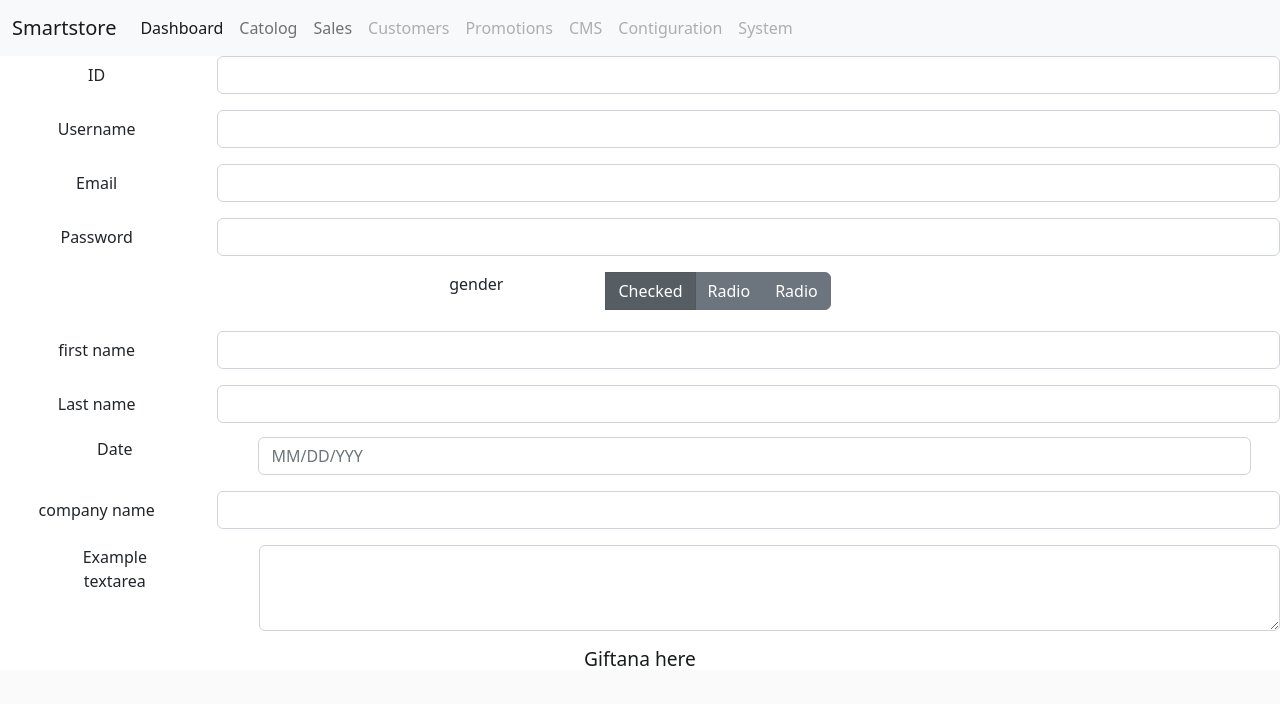
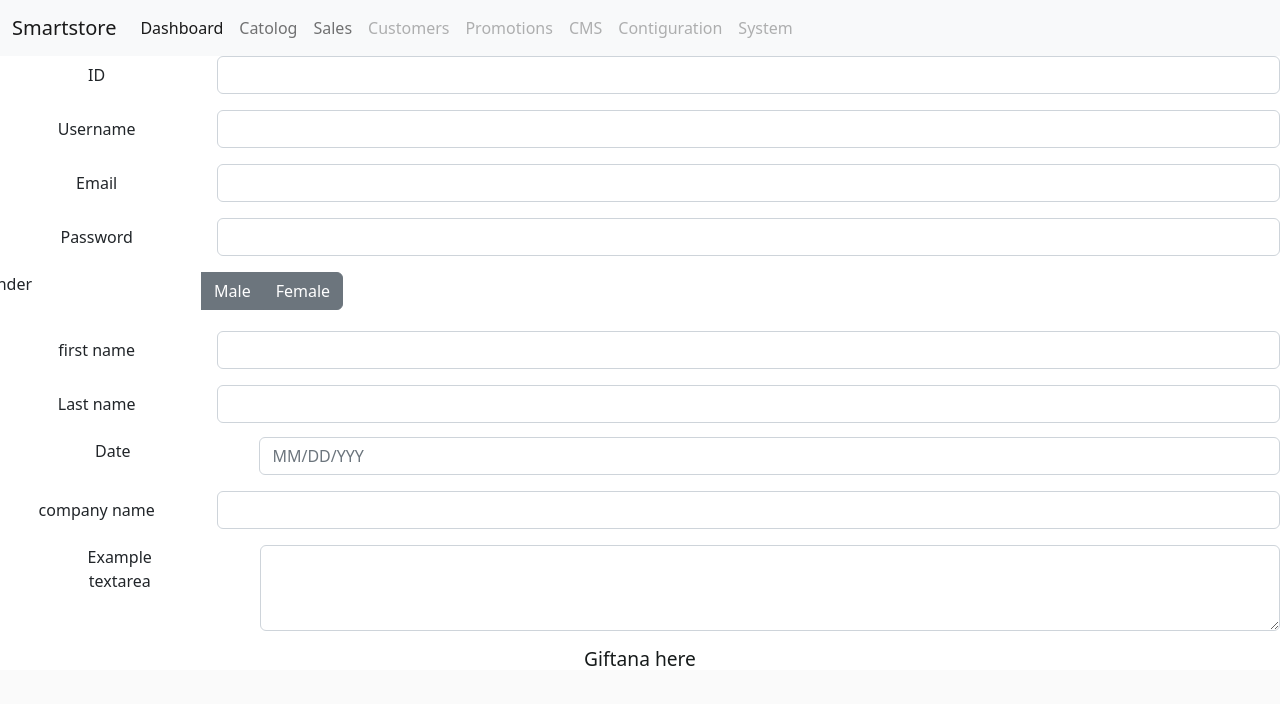
Before and after one commit to pradip8928/Giftana, a React (Vite) app in the folder Client/: page / in a window 1280 px wide. Shown: the top 704 px of the page. Built offline with nearby package versions, Linux system fonts and the light colour scheme.

Commit message:
response

```diff
--- a/Client/src/App.css
+++ b/Client/src/App.css
@@ -2,7 +2,7 @@
     text-align: center;
   }
 
-  .form-control {
+  /* .form-control {
     display: block;
       width: 76%;
       padding: 0.375rem 0.75rem;
@@ -42,3 +42,4 @@
     margin-right:92px;
     margin-left: 63px;
     }
+   */
--- a/Client/src/App.jsx
+++ b/Client/src/App.jsx
@@ -5,6 +5,8 @@ import '../node_modules/bootstrap/dist/css/bootstrap.min.css'
 import Demo from "./Components/pages/Demo"
 import Navbar from "./Components/pages/Navbar.jsx";
 import Registraion_Form from './Components/pages/Registraion_Form'
+import '../src/Components/css/Registraion_Form.css';
+import '../src/Components/css/Navbar.css';
 
 
 function App() {
--- /dev/null
+++ b/Client/src/Components/css/Registraion_form.css
@@ -0,0 +1,66 @@
+.form-control {
+    display: block;
+    /* width: 76%; */
+    padding: 0.375rem 0.75rem;
+    font-size: 1rem;
+    font-weight: 400;
+    line-height: 1.5;
+    color: #212529;
+    background-color: #fff;
+    background-clip: padding-box;
+    border: 1px solid #ced4da;
+    appearance: none;
+    border-radius: 0.375rem;
+    transition: border-color .15s ease-in-out, box-shadow .15s ease-in-out;
+
+
+}
+
+.form-group {
+    display: flex;
+    flex-direction: row;
+}
+
+#date-1{
+    margin-left: 95px;
+    margin-right: 129px;
+    margin-top: 16px;
+}
+#date{
+    margin-top: 14px;
+}
+
+.gender-label {
+    margin-right: 170px;
+    /* margin-left: 34px; */
+}
+
+.btn-group {
+    margin-bottom: 21px;
+    margin-left: -959px;
+}
+
+.mb-3 {
+    display: flex;
+    flex-direction: row;
+}
+
+#textarea {
+    margin-right: 89px;
+    margin-left: 68px;
+}
+
+@media only screen and  (max-width:1050px) {
+    /* .form-control{
+        background-color: black;
+    } */
+ .gender-label{
+    display: flex;
+    flex-direction: column;
+    margin-left: 950px;
+    margin-right: 100px;
+ }
+ .btn btn-secondary{
+    box-sizing: 10px;
+ }
+}
--- a/Client/src/Components/pages/Registraion_Form.jsx
+++ b/Client/src/Components/pages/Registraion_Form.jsx
@@ -45,9 +45,9 @@ export default function Registraion_Form() {
           autocomplete="off"
           checked
         />
-        <label class="btn btn-secondary" for="option1">
+        {/* <label class="btn btn-secondary" for="option1">
           Checked
-        </label>
+        </label> */}
 
         <input
           type="radio"
@@ -57,7 +57,7 @@ export default function Registraion_Form() {
           autocomplete="off"
         />
         <label class="btn btn-secondary" for="option2">
-          Radio
+         Male
         </label>
 
         <input
@@ -68,7 +68,7 @@ export default function Registraion_Form() {
           autocomplete="off"
         />
         <label class="btn btn-secondary" for="option3">
-          Radio
+        Female
         </label>
       </div>
       <div class="mb-3 row">
@@ -87,7 +87,7 @@ export default function Registraion_Form() {
           <input type="text" class="form-control" id="lastname" />
         </div>
         <div class="form-group" id="DOB">
-          <label class="control-label" id="date" for="date">
+          <label class="control-label" id="date-1" for="date">
             Date
           </label>
           <input
```
Also changed, not shown: Client/src/Components/css/Navbar.css (added).
